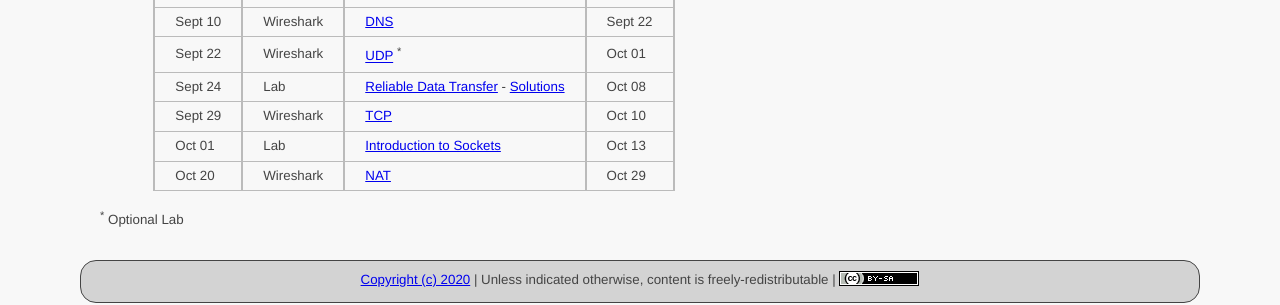
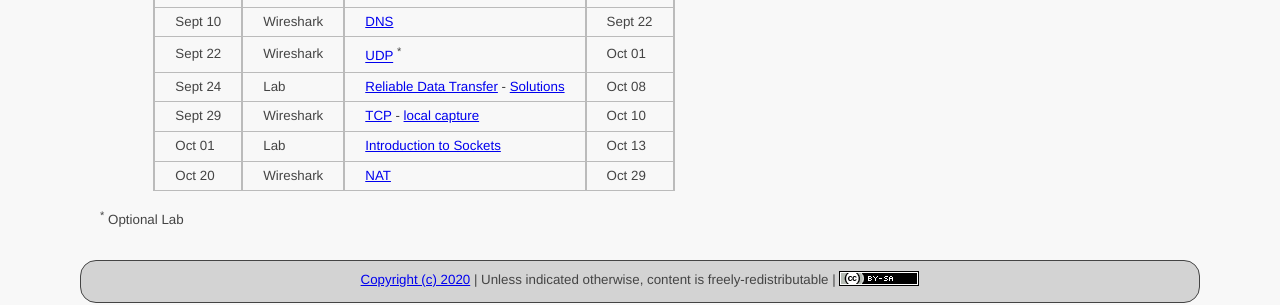
Before and after one commit to ycpcs/cs330-fall2020, a Jekyll site: the page built from labs/index.md, in a window 1280 px wide. Shown: the part 194-499 px from the top of the page. Built offline with Jekyll 4.4.1, drawn with Linux system fonts in a browser that asks for light colours.

Commit message:
add tcp cpture

```diff
--- a/labs/index.md
+++ b/labs/index.md
@@ -12,7 +12,7 @@ This page links to individual labs.
 > Sept 10 | Wireshark | [DNS](files/Wireshark_DNS_v7.0.pdf) | Sept 22
 > Sept 22 | Wireshark | [UDP](files/Wireshark_UDP_v7.0.pdf) <sup>*</sup> | Oct 01
 > Sept 24 | Lab | [Reliable Data Transfer](rdt.html) - [Solutions](rdt_solutions.html) | Oct 08
-> Sept 29 | Wireshark | [TCP](files/Wireshark_TCP_v7.0.pdf) | Oct 10
+> Sept 29 | Wireshark | [TCP](files/Wireshark_TCP_v7.0.pdf) - [local capture](files\tcp.pcapng) | Oct 10
 > Oct 01 | Lab | [Introduction to Sockets](sockets_into.html) | Oct 13
 > Oct 20 | Wireshark | [NAT](files/Wireshark_NAT_v7.0.pdf) | Oct 29
 
```
Also changed, not shown: 1 other file.
